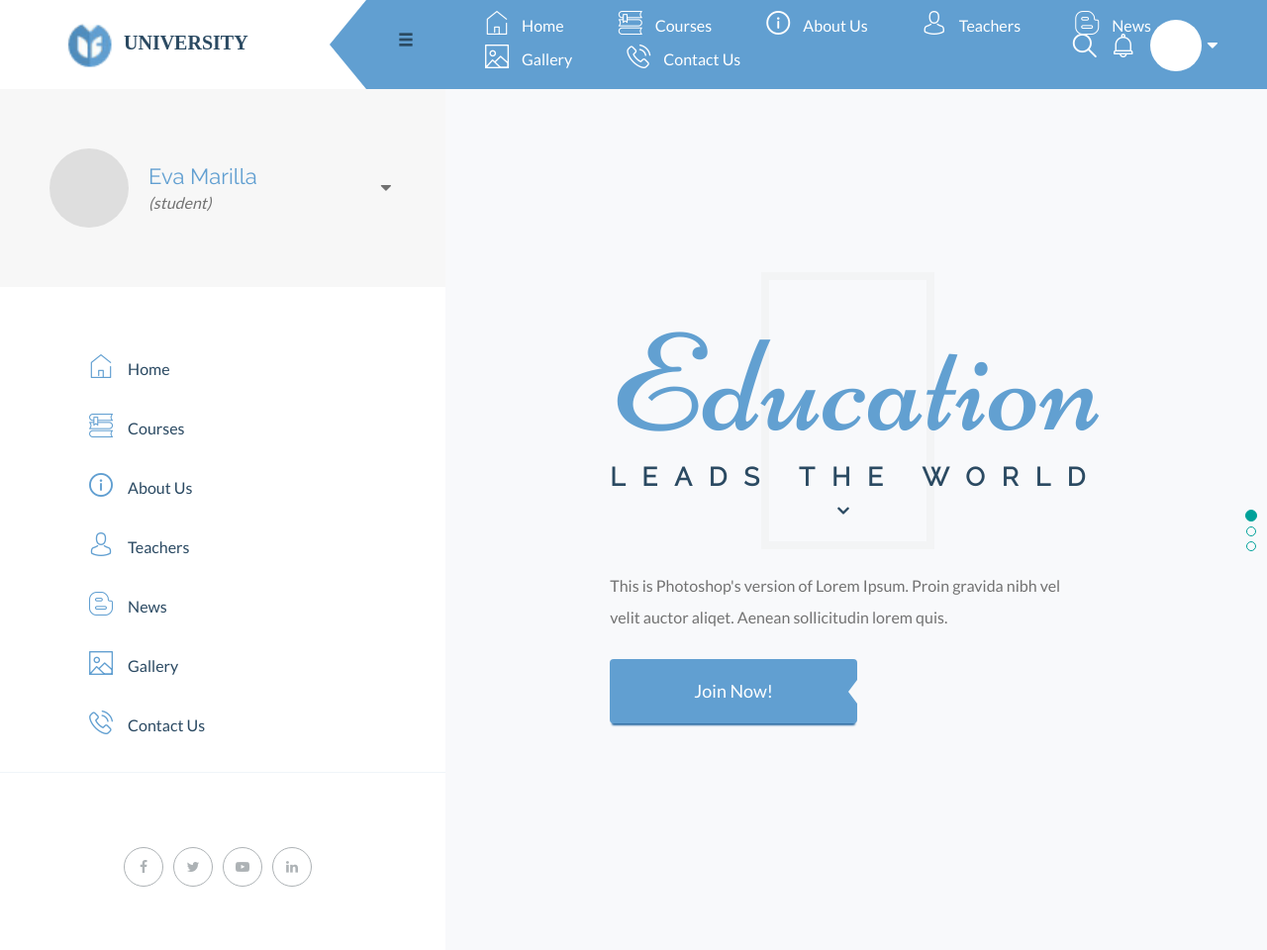
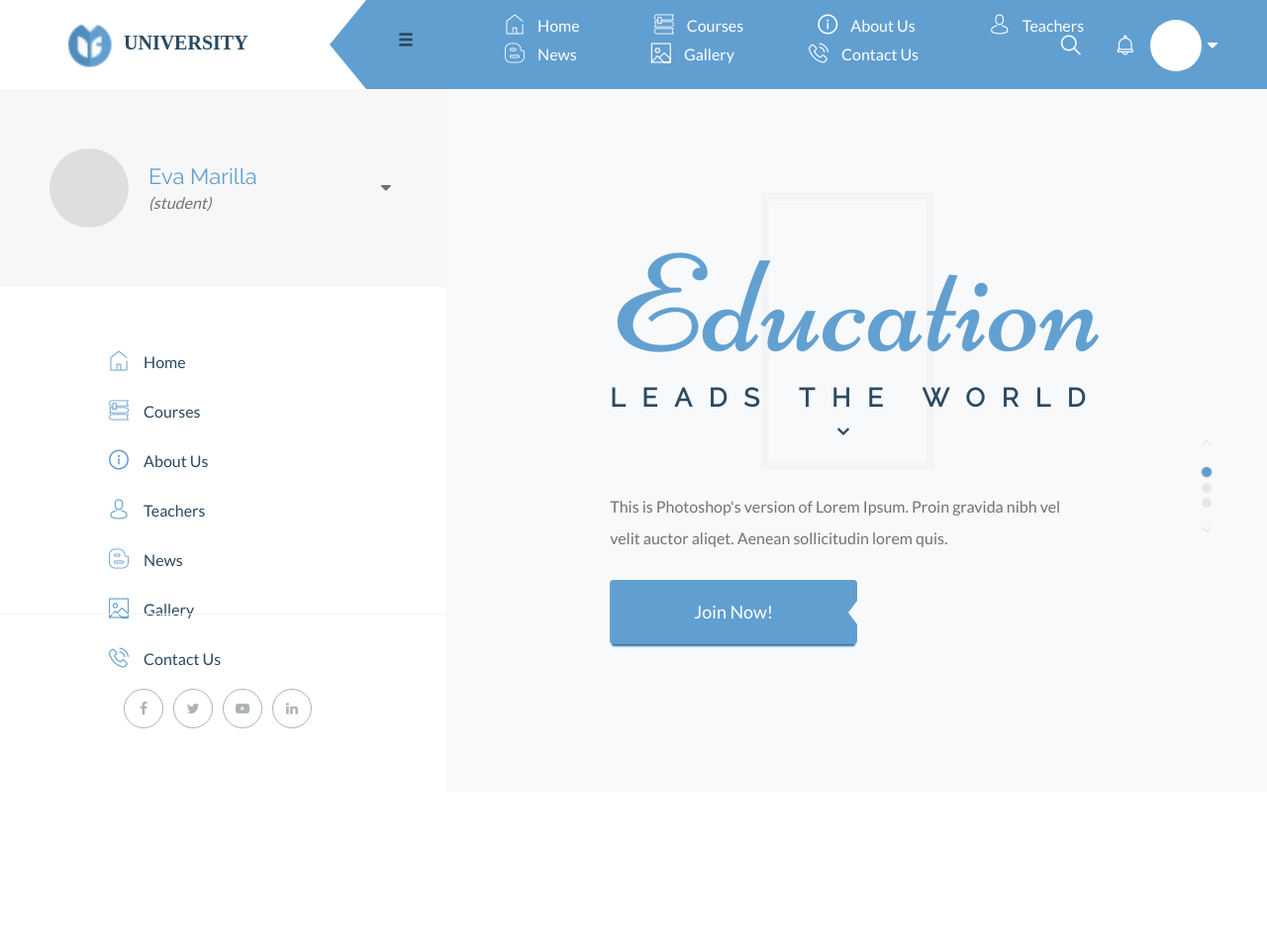
Before and after one commit to MaryanaKorzhan/Education, a plain HTML site: page index.html in a window 1280 px wide. Shown: the whole page at 99% size. After the commit the page ends 800 px from the top, so only its background shows below. Drawn offline with nearby package versions, Linux system fonts and the light colour scheme; a web font is replaced by a local one.

Commit message:
slider-arrows

```diff
--- a/index.html
+++ b/index.html
@@ -99,36 +99,24 @@
 			</div>
 		</div>
 		<div class="right-bottom-cell no-float">
-			<!--<div class="body_centr-align">
-				<div class="container-center">
-					<span class="center-text">
-						<div class="layer-position">
-							<p class="tittle">Education</p>
-							<p class="decoration">LEADS THE WORLD</p>
-							<span class="choise fa fa-angle-down" aria-hidden="true"></span>
-
-							<span class="align-left">
-								<p> This is Photoshop's version of Lorem Ipsum. Proin gravida nibh vel</p>
-								<p> velit auctor aliqet. Aenean sollicitudin lorem quis.</p>
-								<button type="button" class="button-type btn btn-primary">Join Now!
-									<span class="triangle"></span>
-								</button>
-							</span>
-						</div>
-					</span>
-					<div class="square"></div>
-				</div>
-			</div>-->
 			<section class="slide-wrapper">
 				<div class="container">
 					<div id="myCarousel" class="carousel slide">
 						<!-- Indicators -->
-						<ol class="carousel-indicators">
+						<span class="indicaators-container">
+							<div>
+								<a class="arrow-up carousel-control-prev" href="#myCarousel" role="button" data-slide="prev">
+									<span class="fa fa-angle-up" aria-hidden="true"></span>
+								</a>
+								<ol class="carousel-position carousel-indicators">
 									<li data-target="#myCarousel" data-slide-to="0" class="active"></li>
 									<li data-target="#myCarousel" data-slide-to="1"></li>
 									<li data-target="#myCarousel" data-slide-to="2"></li>
 								</ol>
-
+								<a class="arrow-down carousel-control-next" href="#myCarousel" role="button" data-slide="next">
+								<span class="fa fa-angle-down" aria-hidden="true"></span></a>
+								</div>
+							</span>
 							<!-- Wrapper for slides -->
 							<div class="carousel-inner">
 								<div class="item active">
@@ -207,17 +195,6 @@
 						</div>
 					</div>
 				</section>
-				<!--<div id="roll">
-					<span class="view-arrow-top glyphicon glyphicon-menu-up" aria-hidden="true"></span>
-					<ul class="roll-padding">
-						<li class="view circle-style"><span></span></li>
-						<li class="view line-style"><span></span></li>
-						<li class="view circle-blue"><span></span></li>
-						<li class="view line-style"><span></span></li>
-						<li class="view circle-style"><span></span></li>
-					</ul>
-					<span class="view-arrow-bottom glyphicon glyphicon-menu-down" aria-hidden="true"></span>
-				</div> -->
 			</div>
 		</body>
 		</html>
--- a/main.css
+++ b/main.css
@@ -383,23 +383,25 @@ li{
   position: relative;
   z-index: 2
 }
-
-[class^="flaticon-"]:before, [class*=" flaticon-"]:before,[class^="flaticon-"]:after, [class*=" flaticon-"]:after {
-  font-size: 24px;
-  margin-left: 0;
-}
-
-.left-bottom-cell > div {
-  display: inline-block;
-  height: 100%;
-  width: 100%;
-  min-height: 870px;
-}
 .carousel-inner,.carousel,.item,.container,.fill {
   height:100%;
   width:100%;
   background-position:center center;
   background-size:cover;
+}
+.carousel-position {
+  padding-left: 5px;
+  padding-top: 10px;
+}
+.carousel-position>li{
+border: #E7E7E7;
+background-color:#E7E7E7;
+}
+.arrow-up{
+  color:#E7E7E7;
+}
+.arrow-down{
+  color:#E7E7E7;
 }
 .slide-wrapper{display:inline;}
 .slide-wrapper .container{padding:0px;}
@@ -411,14 +413,19 @@ li{
 .carousel-inner > .item.next.left , .carousel-inner > .item.prev.right , .carousel-inner > .item.active{transform:translate3d(0,0,0); -webkit-transform:translate3d(0,0,0);-ms-transform:translate3d(0,0,0);; -moz-transform:translate3d(0,0,0); -o-transform:translate3d(0,0,0); top:0;}
 
 /*------------------------------- vertical carousel indicators ------------------------------*/
+
+.indicaators-container{
+position:absolute;
+top:0;
+bottom:0;
+margin:auto;
+height:20px;
+right:50px; left:auto;
+width:auto;
+z-index: 100
+}
 .carousel-indicators{
-  position:absolute;
-  top:0;
-  bottom:0;
-  margin:auto;
-  height:20px;
-  right:10px; left:auto;
-  width:auto;
+  position: initial;
 }
-.carousel-indicators li{display:block; margin-bottom:5px; border:1px solid #00a199; }
-.carousel-indicators li.active{margin-bottom:5px; background:#00a199;}
+.carousel-indicators li{display:block; margin-bottom:5px; border:1px solid #E7E7E7; }
+.carousel-indicators li.active{margin-bottom:5px; background:#619fd1;}
```
Lines whose indentation alone changed are shown as unchanged.
